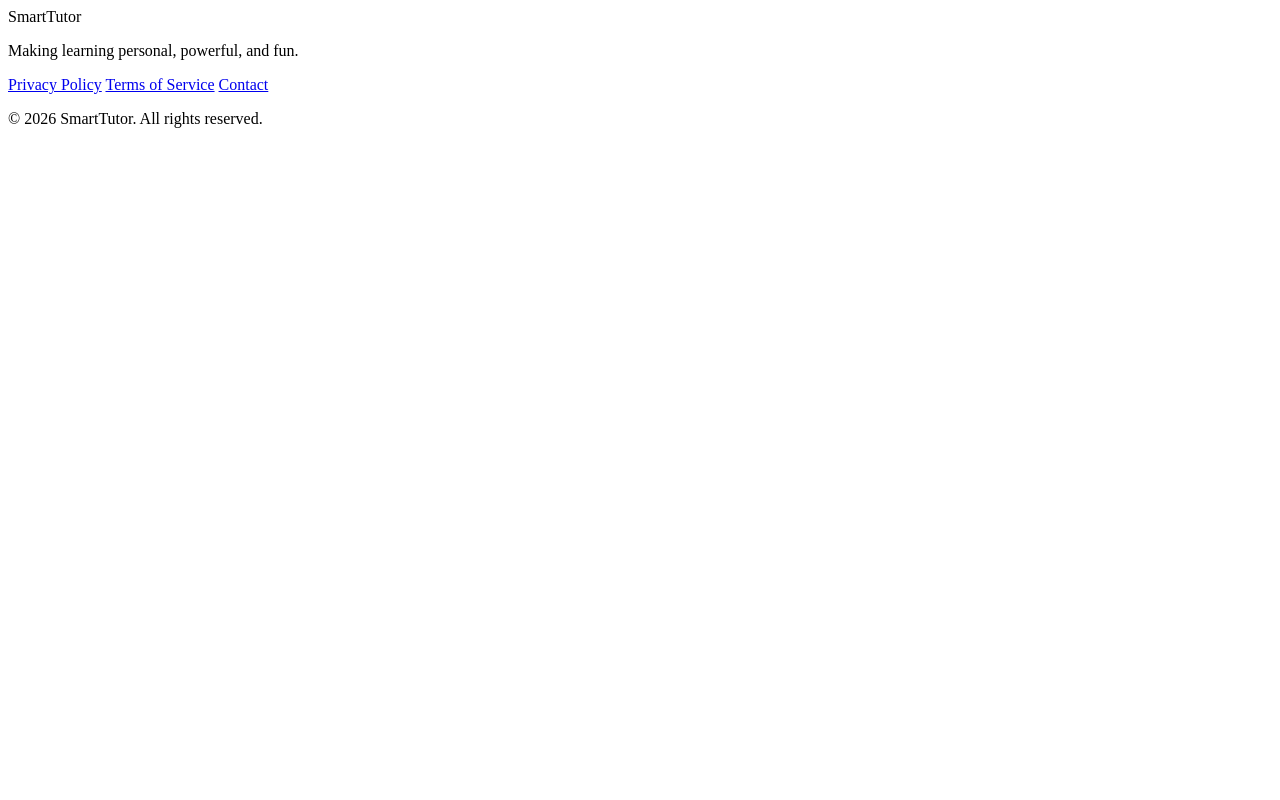
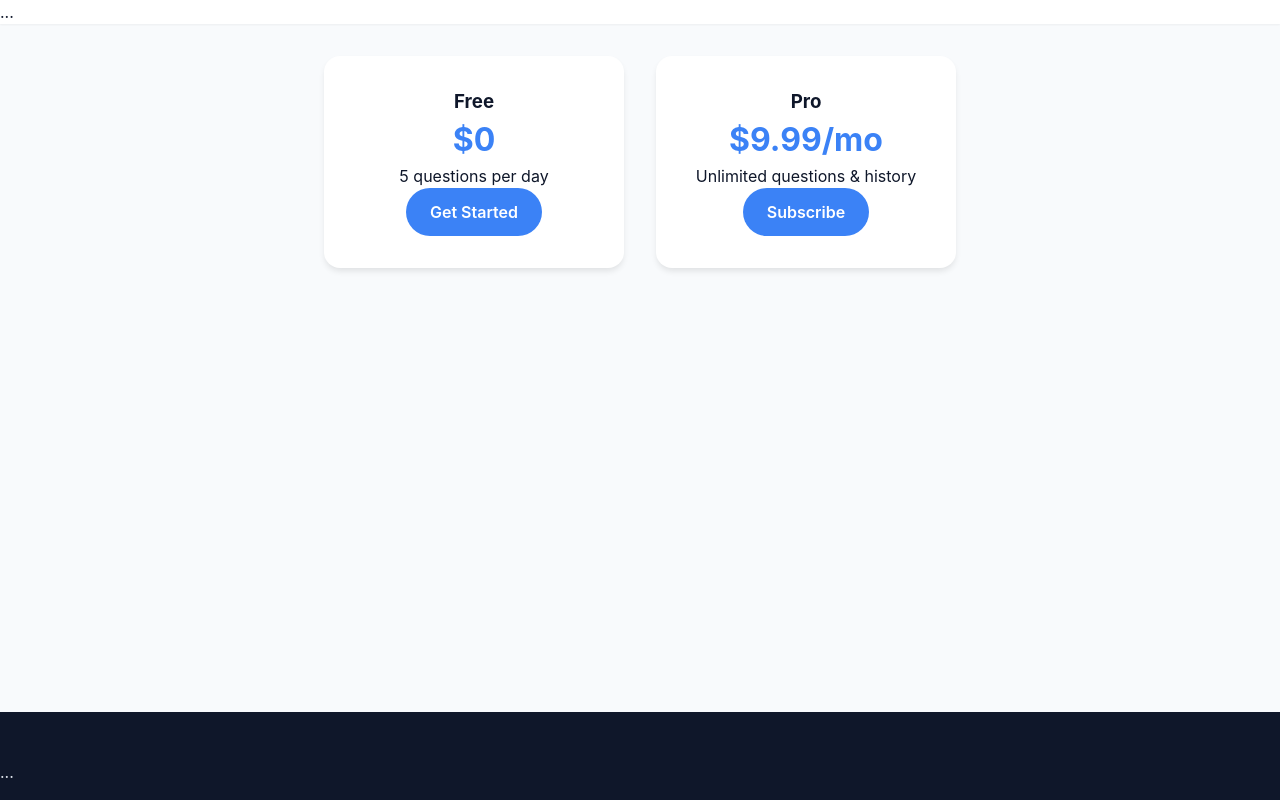
Before and after one commit to Harrry467/Deepseek2, a plain HTML site: page pricing.html in a window 1280 px wide. Drawn offline with Linux system fonts and the light colour scheme.

Commit message:
Update pricing.html

```diff
--- a/pricing.html
+++ b/pricing.html
@@ -1,21 +1,50 @@
-<footer>
-  <div class="container footer-content">
-    <div class="footer-logo">
-      <i class="fas fa-brain"></i> Smart<span>Tutor</span>
-      <p>Making learning personal, powerful, and fun.</p>
+<!DOCTYPE html>
+<html lang="en">
+<head>
+  <meta charset="UTF-8">
+  <meta name="viewport" content="width=device-width, initial-scale=1.0">
+  <title>Pricing | SmartTutor</title>
+  <link rel="stylesheet" href="style.css">
+  <link rel="stylesheet" href="https://cdnjs.cloudflare.com/ajax/libs/font-awesome/6.0.0-beta3/css/all.min.css">
+  <style>
+    .pricing-grid {
+      display: flex;
+      justify-content: center;
+      gap: 2rem;
+      flex-wrap: wrap;
+      padding: 2rem;
+    }
+    .pricing-card {
+      background: white;
+      border-radius: 1rem;
+      padding: 2rem;
+      width: 300px;
+      box-shadow: 0 4px 6px -1px rgba(0,0,0,0.1);
+      text-align: center;
+    }
+    .price {
+      font-size: 2rem;
+      font-weight: bold;
+      color: var(--primary);
+    }
+  </style>
+</head>
+<body>
+  <nav class="navbar">...</nav>
+  <div class="pricing-grid">
+    <div class="pricing-card">
+      <h3>Free</h3>
+      <div class="price">$0</div>
+      <p>5 questions per day</p>
+      <a href="dashboard.html" class="btn-primary">Get Started</a>
     </div>
-    <div class="footer-links">
-      <a href="privacy.html">Privacy Policy</a>
-      <a href="terms.html">Terms of Service</a>
-      <a href="contact.html">Contact</a>
-    </div>
-    <div class="footer-social">
-      <a href="#"><i class="fab fa-twitter"></i></a>
-      <a href="#"><i class="fab fa-instagram"></i></a>
-      <a href="#"><i class="fab fa-linkedin"></i></a>
+    <div class="pricing-card">
+      <h3>Pro</h3>
+      <div class="price">$9.99<span>/mo</span></div>
+      <p>Unlimited questions & history</p>
+      <a href="signup.html" class="btn-primary">Subscribe</a>
     </div>
   </div>
-  <div class="copyright">
-    <p>&copy; 2026 SmartTutor. All rights reserved.</p>
-  </div>
-</footer>
+  <footer>...</footer>
+</body>
+</html>
```
